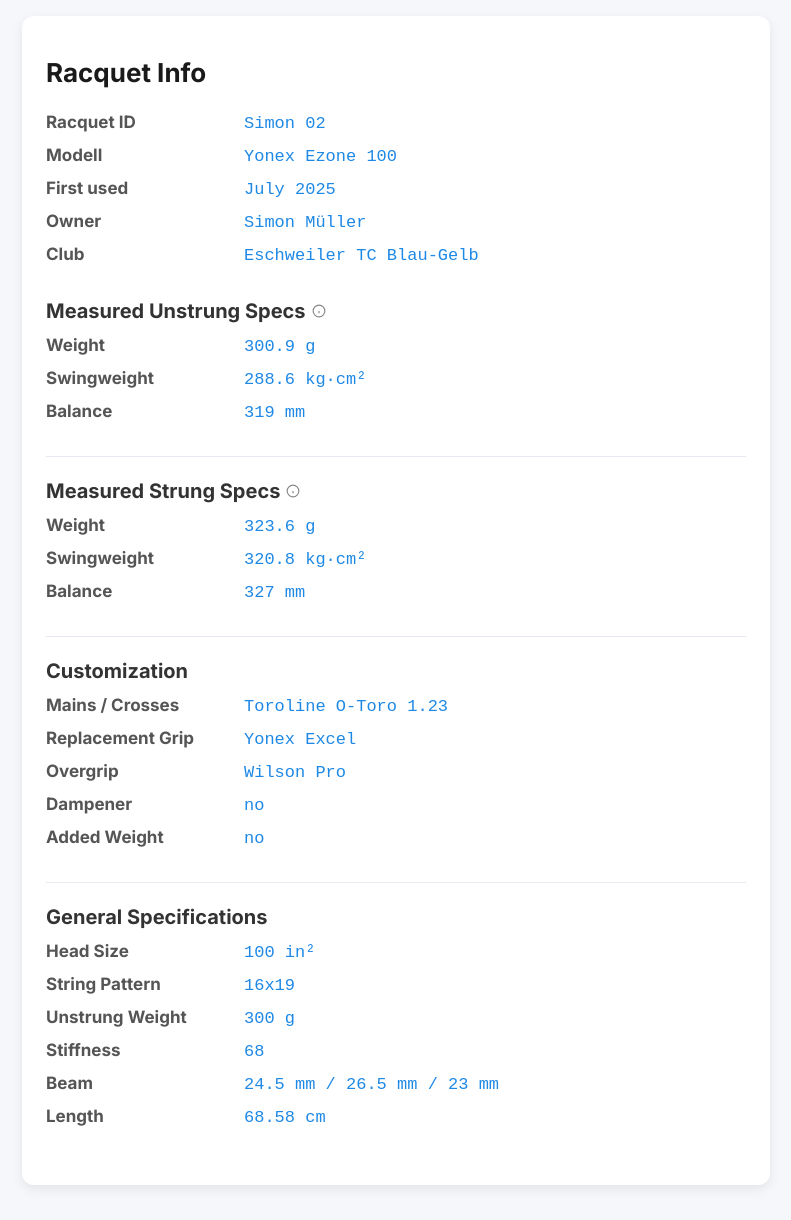
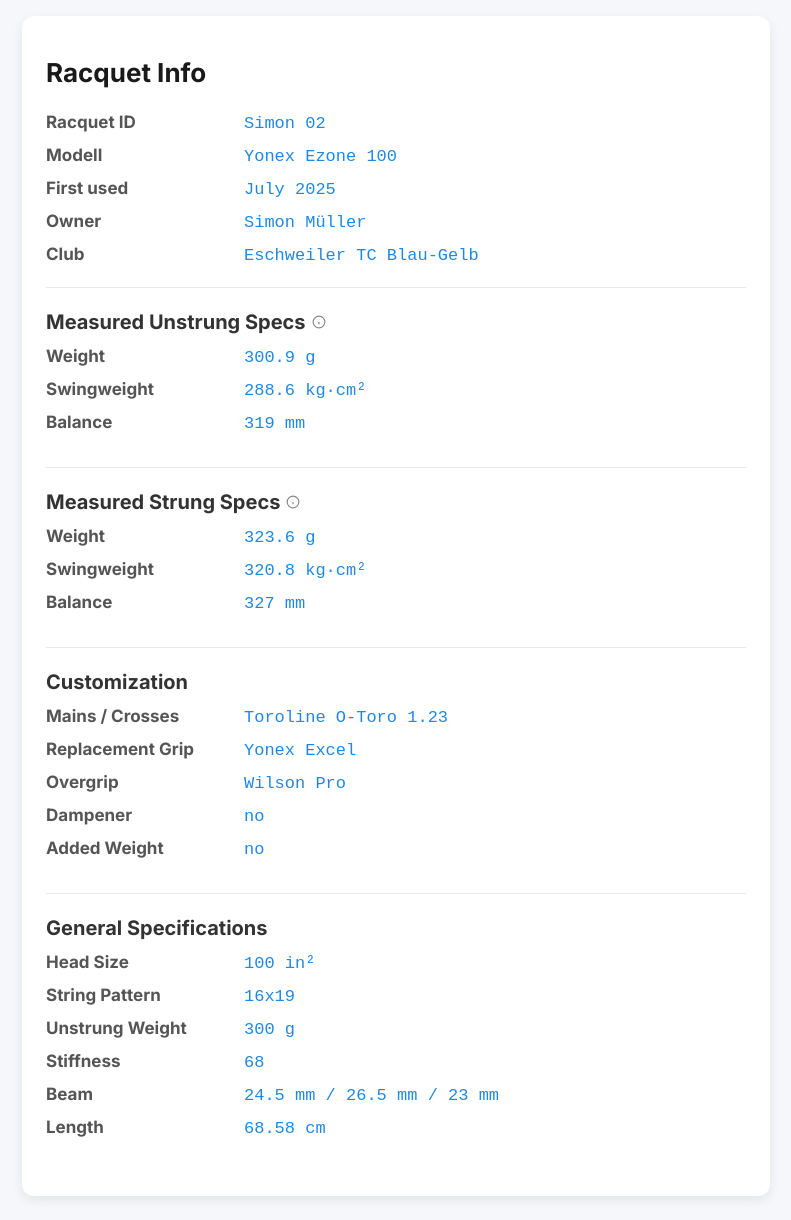
Before and after one commit to stringsmatter/Info, a Jekyll site: the page built from SM02/index.html, in a window 1280 px wide. Shown: the whole page, without its empty margins (244-1035 px from the left). Built offline with Jekyll 4.4.1, drawn with Linux system fonts in a browser that asks for light colours.

Commit message:
Update racquet.html

```diff
--- a/_layouts/racquet.html
+++ b/_layouts/racquet.html
@@ -17,7 +17,7 @@
   <link href="https://fonts.googleapis.com/css2?family=Inter:wght@300;400;700&display=swap" rel="stylesheet"/>
   <link rel="stylesheet" href="{{ '/assets/style.css' | relative_url }}"/>
 
-  <!-- ✅ Design Overrides (nur Optik, kein Inhalt) -->
+  <!-- ✅ Design Overrides -->
   <style>
     /* Header nicht sticky */
     .spec-card > h1{
@@ -42,11 +42,19 @@
       margin: 0;
     }
 
+    /* Linie zwischen Sections */
     .spec-card section + section{
       border-top: 1px solid #e6e9ef;
     }
 
-    /* ===== Titles: keine linken Balken ===== */
+    /* Linie auch VOR der ersten Section (Meta → Measured Unstrung Specs) */
+    .spec-card section:first-of-type{
+      border-top: 1px solid #e6e9ef;
+      margin-top: 22px;
+      padding-top: 22px;
+    }
+
+    /* Titles ohne linken Balken */
     .spec-card h2{
       border-left: none !important;
       padding-left: 0 !important;
@@ -55,7 +63,8 @@
 
     /* Dark Mode Linien */
     @media (prefers-color-scheme: dark){
-      .spec-card section + section{
+      .spec-card section + section,
+      .spec-card section:first-of-type{
         border-top: 1px solid rgba(255,255,255,0.10);
       }
     }
@@ -93,7 +102,9 @@
             <line x1="12" y1="8" x2="12" y2="8"/>
           </svg>
         </button>
-        <span class="tooltip-text">Frame-only measurement: no strings or overgrip, but includes replacement grip of choice and added weight.</span>
+        <span class="tooltip-text">
+          Frame-only measurement: no strings or overgrip, but includes replacement grip of choice and added weight.
+        </span>
       </span>
     </h2>
 
```
